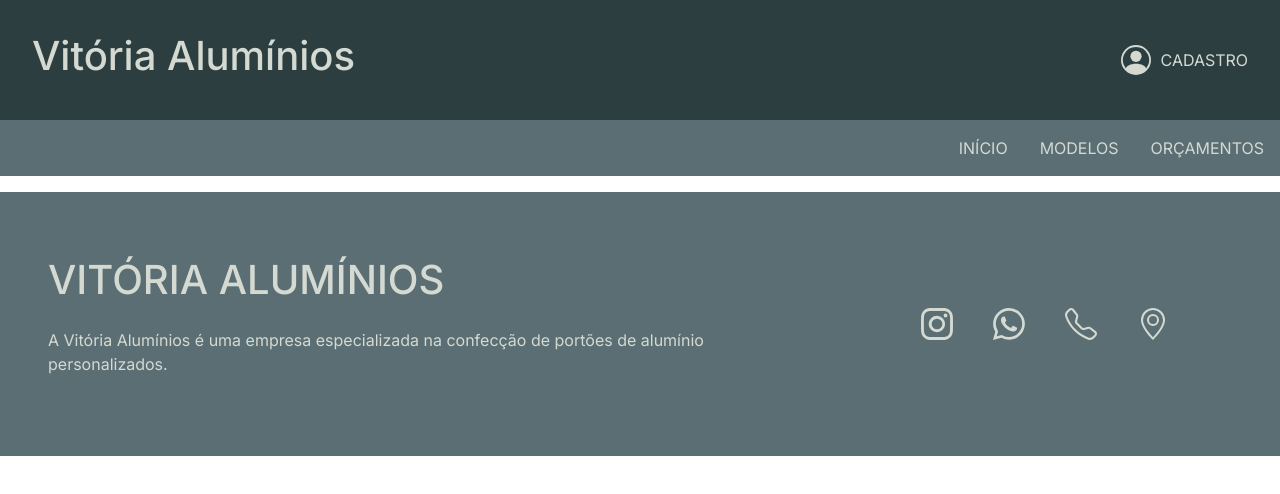
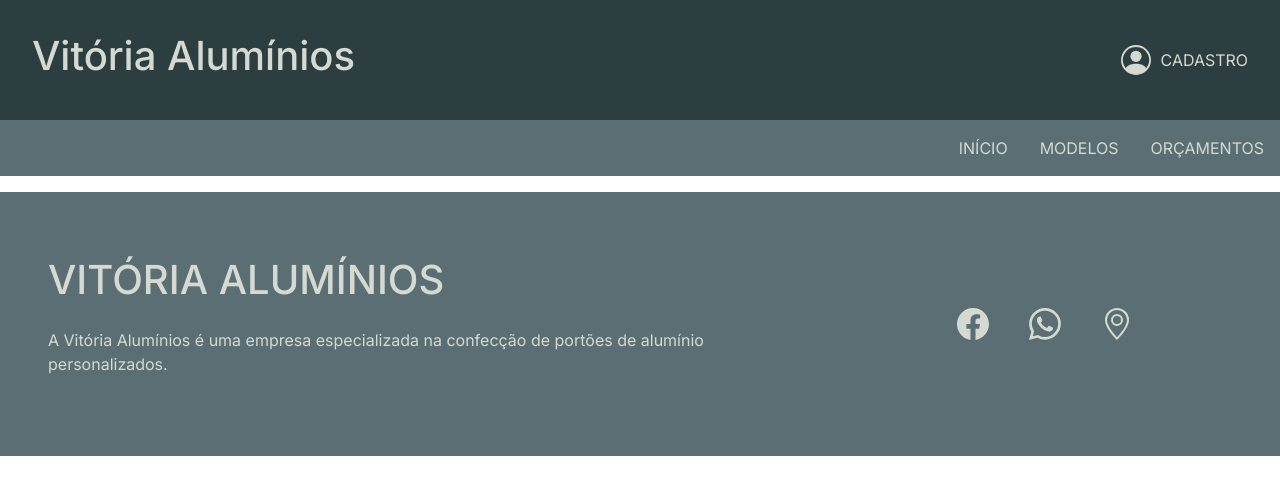
Before and after one commit to fernandapadilha/vitoria-aluminios, a Vue app: page / in a window 1280 px wide. Shown: the top 494 px of the page. Built offline with nearby package versions, Linux system fonts and the light colour scheme.

Commit message:
Feat: atualização das redes sociais #13

```diff
--- a/src/components/FooterInfo.vue
+++ b/src/components/FooterInfo.vue
@@ -10,19 +10,14 @@
          </p>
       </div>
       <div class="footer-icons">
-         <a href="">
-            <svg xmlns="http://www.w3.org/2000/svg" fill="currentColor" class="bi bi-instagram" viewBox="0 0 16 16">
-               <path d="M8 0C5.829 0 5.556.01 4.703.048 3.85.088 3.269.222 2.76.42a3.9 3.9 0 0 0-1.417.923A3.9 3.9 0 0 0 .42 2.76C.222 3.268.087 3.85.048 4.7.01 5.555 0 5.827 0 8.001c0 2.172.01 2.444.048 3.297.04.852.174 1.433.372 1.942.205.526.478.972.923 1.417.444.445.89.719 1.416.923.51.198 1.09.333 1.942.372C5.555 15.99 5.827 16 8 16s2.444-.01 3.298-.048c.851-.04 1.434-.174 1.943-.372a3.9 3.9 0 0 0 1.416-.923c.445-.445.718-.891.923-1.417.197-.509.332-1.09.372-1.942C15.99 10.445 16 10.173 16 8s-.01-2.445-.048-3.299c-.04-.851-.175-1.433-.372-1.941a3.9 3.9 0 0 0-.923-1.417A3.9 3.9 0 0 0 13.24.42c-.51-.198-1.092-.333-1.943-.372C10.443.01 10.172 0 7.998 0zm-.717 1.442h.718c2.136 0 2.389.007 3.232.046.78.035 1.204.166 1.486.275.373.145.64.319.92.599s.453.546.598.92c.11.281.24.705.275 1.485.039.843.047 1.096.047 3.231s-.008 2.389-.047 3.232c-.035.78-.166 1.203-.275 1.485a2.5 2.5 0 0 1-.599.919c-.28.28-.546.453-.92.598-.28.11-.704.24-1.485.276-.843.038-1.096.047-3.232.047s-2.39-.009-3.233-.047c-.78-.036-1.203-.166-1.485-.276a2.5 2.5 0 0 1-.92-.598 2.5 2.5 0 0 1-.6-.92c-.109-.281-.24-.705-.275-1.485-.038-.843-.046-1.096-.046-3.233s.008-2.388.046-3.231c.036-.78.166-1.204.276-1.486.145-.373.319-.64.599-.92s.546-.453.92-.598c.282-.11.705-.24 1.485-.276.738-.034 1.024-.044 2.515-.045zm4.988 1.328a.96.96 0 1 0 0 1.92.96.96 0 0 0 0-1.92m-4.27 1.122a4.109 4.109 0 1 0 0 8.217 4.109 4.109 0 0 0 0-8.217m0 1.441a2.667 2.667 0 1 1 0 5.334 2.667 2.667 0 0 1 0-5.334"/>
+         <a href="https://www.facebook.com/vitoria.aluminio.5">
+            <svg xmlns="http://www.w3.org/2000/svg" fill="currentColor" class="bi bi-facebook" viewBox="0 0 16 16">
+               <path d="M16 8.049c0-4.446-3.582-8.05-8-8.05C3.58 0-.002 3.603-.002 8.05c0 4.017 2.926 7.347 6.75 7.951v-5.625h-2.03V8.05H6.75V6.275c0-2.017 1.195-3.131 3.022-3.131.876 0 1.791.157 1.791.157v1.98h-1.009c-.993 0-1.303.621-1.303 1.258v1.51h2.218l-.354 2.326H9.25V16c3.824-.604 6.75-3.934 6.75-7.951"/>
             </svg>
          </a>
-         <a href="">
+         <a href="https://w.app/VitoriaAluminios">
             <svg xmlns="http://www.w3.org/2000/svg" fill="currentColor" class="bi bi-whatsapp" viewBox="0 0 16 16">
                <path d="M13.601 2.326A7.85 7.85 0 0 0 7.994 0C3.627 0 .068 3.558.064 7.926c0 1.399.366 2.76 1.057 3.965L0 16l4.204-1.102a7.9 7.9 0 0 0 3.79.965h.004c4.368 0 7.926-3.558 7.93-7.93A7.9 7.9 0 0 0 13.6 2.326zM7.994 14.521a6.6 6.6 0 0 1-3.356-.92l-.24-.144-2.494.654.666-2.433-.156-.251a6.56 6.56 0 0 1-1.007-3.505c0-3.626 2.957-6.584 6.591-6.584a6.56 6.56 0 0 1 4.66 1.931 6.56 6.56 0 0 1 1.928 4.66c-.004 3.639-2.961 6.592-6.592 6.592m3.615-4.934c-.197-.099-1.17-.578-1.353-.646-.182-.065-.315-.099-.445.099-.133.197-.513.646-.627.775-.114.133-.232.148-.43.05-.197-.1-.836-.308-1.592-.985-.59-.525-.985-1.175-1.103-1.372-.114-.198-.011-.304.088-.403.087-.088.197-.232.296-.346.1-.114.133-.198.198-.33.065-.134.034-.248-.015-.347-.05-.099-.445-1.076-.612-1.47-.16-.389-.323-.335-.445-.34-.114-.007-.247-.007-.38-.007a.73.73 0 0 0-.529.247c-.182.198-.691.677-.691 1.654s.71 1.916.81 2.049c.098.133 1.394 2.132 3.383 2.992.47.205.84.326 1.129.418.475.152.904.129 1.246.08.38-.058 1.171-.48 1.338-.943.164-.464.164-.86.114-.943-.049-.084-.182-.133-.38-.232"/>
-            </svg>
-         </a>
-         <a href="">
-            <svg xmlns="http://www.w3.org/2000/svg" fill="currentColor" class="bi bi-telephone" viewBox="0 0 16 16">
-               <path d="M3.654 1.328a.678.678 0 0 0-1.015-.063L1.605 2.3c-.483.484-.661 1.169-.45 1.77a17.6 17.6 0 0 0 4.168 6.608 17.6 17.6 0 0 0 6.608 4.168c.601.211 1.286.033 1.77-.45l1.034-1.034a.678.678 0 0 0-.063-1.015l-2.307-1.794a.68.68 0 0 0-.58-.122l-2.19.547a1.75 1.75 0 0 1-1.657-.459L5.482 8.062a1.75 1.75 0 0 1-.46-1.657l.548-2.19a.68.68 0 0 0-.122-.58zM1.884.511a1.745 1.745 0 0 1 2.612.163L6.29 2.98c.329.423.445.974.315 1.494l-.547 2.19a.68.68 0 0 0 .178.643l2.457 2.457a.68.68 0 0 0 .644.178l2.189-.547a1.75 1.75 0 0 1 1.494.315l2.306 1.794c.829.645.905 1.87.163 2.611l-1.034 1.034c-.74.74-1.846 1.065-2.877.702a18.6 18.6 0 0 1-7.01-4.42 18.6 18.6 0 0 1-4.42-7.009c-.362-1.03-.037-2.137.703-2.877z"/>
             </svg>
          </a>
         <a href="https://www.google.com/maps/place/Vit%C3%B3ria+Alum%C3%ADnios/@-26.4503693,-48.6302739,17z/data=!3m1!4b1!4m6!3m5!1s0x94d931f2be921e97:0x3925072232edcb85!8m2!3d-26.4503693!4d-48.627699!16s%2Fg%2F11rw_v4j1h?entry=ttu&g_ep=EgoyMDI0MDgyMC4xIKXMDSoASAFQAw%3D%3D">
@@ -56,7 +51,7 @@
 
 .footer-icons {
    display: grid;
-   grid-template-columns: auto auto auto auto;
+   grid-template-columns: auto auto auto;
    justify-content: center;
    column-gap: 2.5rem;
 }
```
